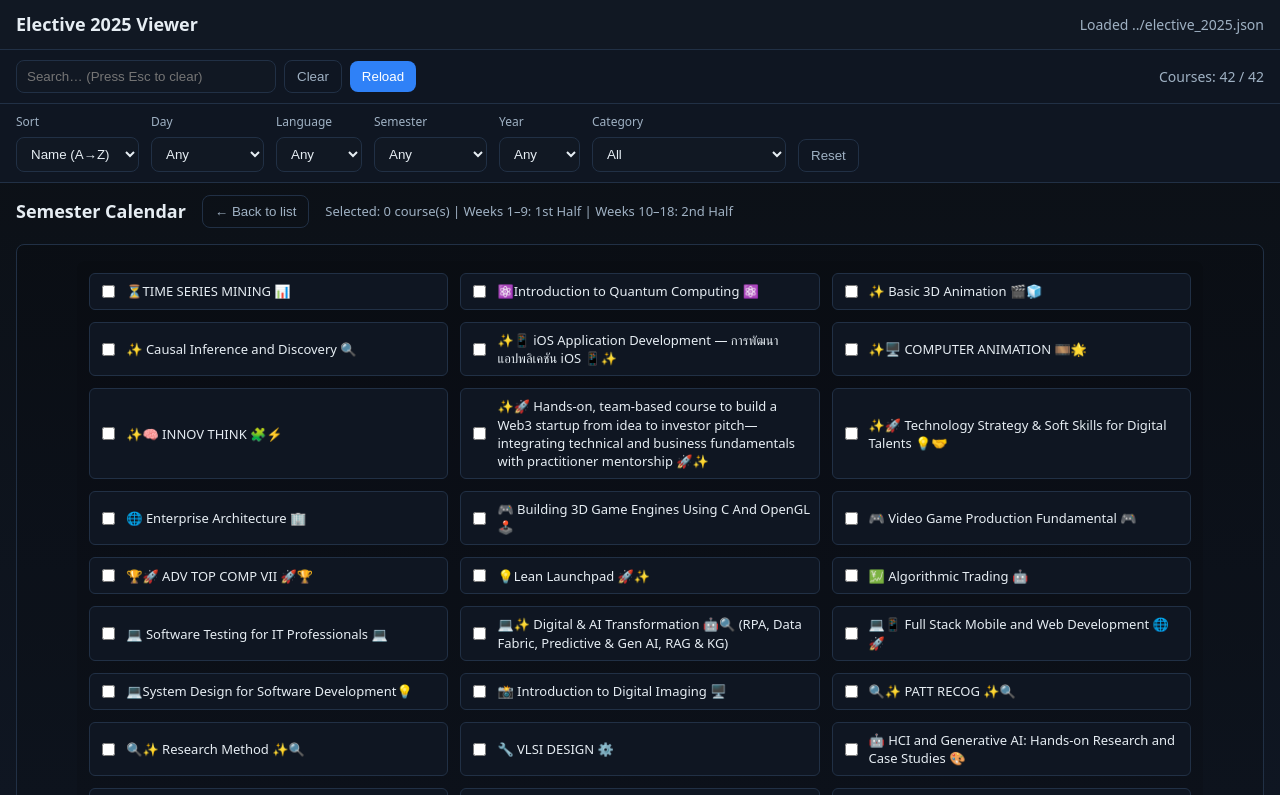
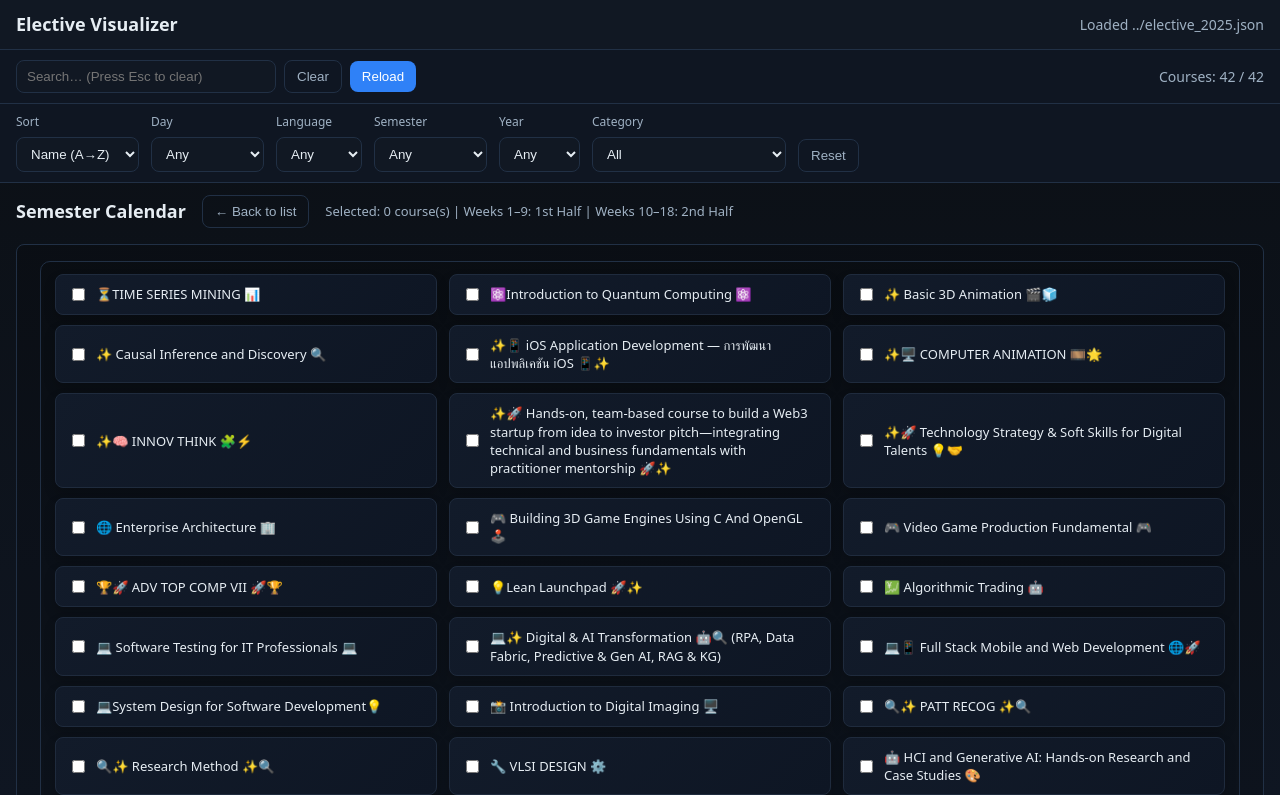
Before and after one commit to thanamn/elective-visualizer, a plain HTML site: page site/index.html in a window 1280 px wide. Both pictures are taken after a click on the button "📅 View Calendar". Shown: the top 795 px of the page. Drawn offline with Linux system fonts and the light colour scheme.

Commit message:
Change styles for UX

```diff
--- a/site/index.html
+++ b/site/index.html
@@ -3,12 +3,12 @@
 <head>
   <meta charset="utf-8" />
   <meta name="viewport" content="width=device-width, initial-scale=1" />
-  <title>Elective 2025 Viewer</title>
+  <title>Elective Visualizer</title>
   <link rel="stylesheet" href="./style.css" />
 </head>
 <body>
   <header class="app-header">
-    <h1>Elective 2025 Viewer</h1>
+    <h1><a href="./" style="color: inherit; text-decoration: none;">Elective Visualizer</a></h1>
     <div class="file-status" id="fileStatus">Loading elective_2025.json…</div>
   </header>
 
--- a/site/style.css
+++ b/site/style.css
@@ -206,9 +206,9 @@ button:disabled { opacity: 0.6; cursor: not-allowed; }
   overflow: auto;
   display: flex;
   flex-direction: column;
-  align-items: center;
-  padding: 16px;
-  gap: 16px;
+  align-items: stretch;
+  padding: 16px 20px 20px;
+  gap: 12px;
 }
 
 .cal-table {
@@ -421,23 +421,38 @@ button:disabled { opacity: 0.6; cursor: not-allowed; }
 
 .course-selector {
   display: grid;
-  grid-template-columns: repeat(auto-fill, minmax(280px, 1fr));
-  gap: 12px;
-  margin-bottom: 16px;
-  padding: 12px;
-  background: rgba(0,0,0,0.1);
-  border-radius: 8px;
+  grid-template-columns: repeat(auto-fill, minmax(320px, 1fr));
+  gap: 10px 12px;
+  margin: 0 auto;
+  width: 100%;
+  max-width: 1200px;
+  padding: 12px 14px;
+  background: rgba(0,0,0,0.08);
+  border-radius: 10px;
+  border: 1px solid var(--border);
 }
 
 .course-selector-item {
   display: flex;
   align-items: center;
   gap: 8px;
-  background: var(--surface);
-  border: 1px solid var(--border);
-  border-radius: 6px;
-  padding: 8px;
+  background: linear-gradient(135deg, #121b2a 0%, #0e1624 100%);
+  border: 1px solid #1f2b3d;
+  border-radius: 8px;
+  padding: 10px 12px;
+  box-shadow: 0 6px 12px rgba(0,0,0,0.18);
 }
 
 .course-selector-item input { cursor: pointer; }
 .course-selector-item label { cursor: pointer; flex: 1; font-size: 13px; margin: 0; }
+
+.cal-legend {
+  display: flex;
+  gap: 16px;
+  align-items: center;
+  justify-content: flex-start;
+  margin: 0 auto;
+  width: 100%;
+  max-width: 1200px;
+  padding: 0 4px 4px;
+}
```
